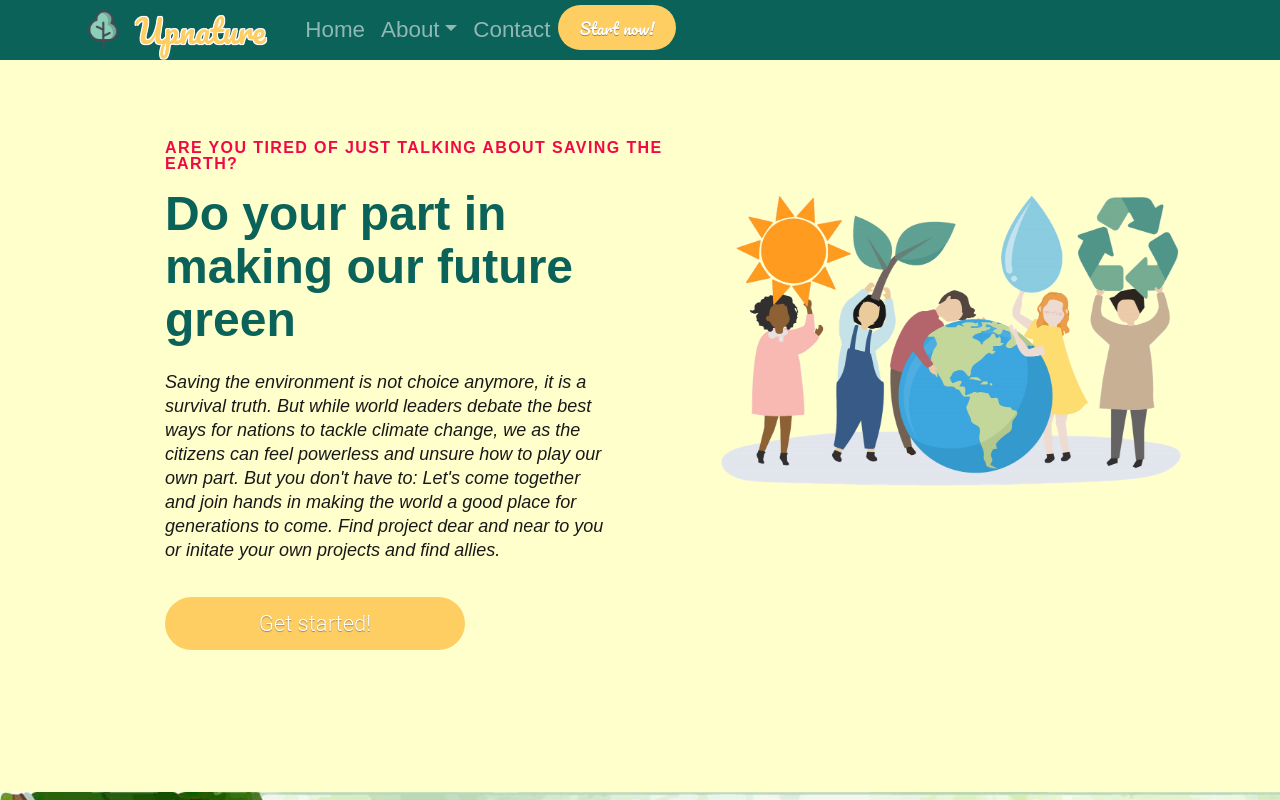
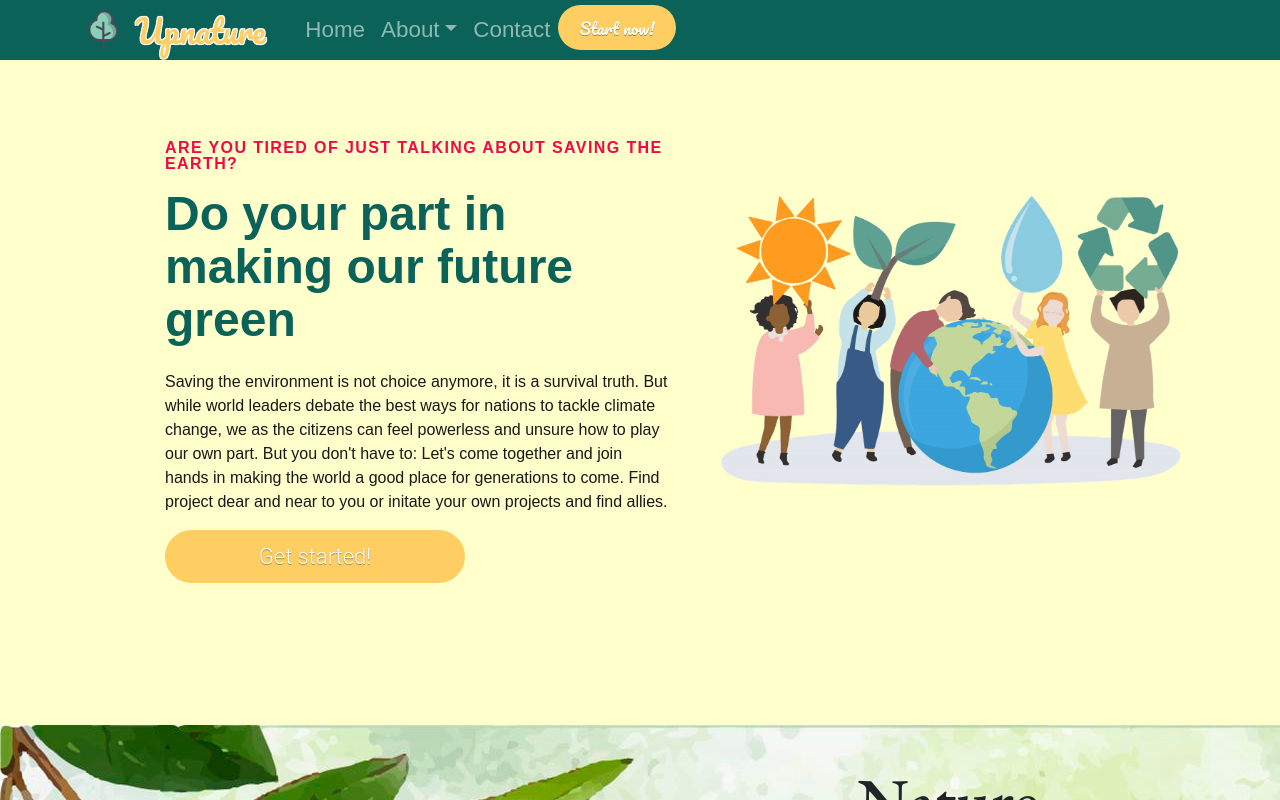
Before and after one commit to carlos-celfo/Upnature, a React (Create React App) app: page / in a window 1280 px wide. Shown: the top 800 px of the page. Built offline with nearby package versions, Linux system fonts and the light colour scheme.

Commit message:
Update Landing.js

```diff
--- a/src/components/Sections/Landing.js
+++ b/src/components/Sections/Landing.js
@@ -15,7 +15,7 @@ const Landing = () => {
                 <h1 className='heading'>
                 Do your part in making our future green
                 </h1>
-                <p className= 'home__hero-subtitle'>
+                <p className= 'description'>
                 Saving the environment is not choice anymore, it is a survival truth.
                 But while world leaders debate the best ways for nations to tackle climate change, we as the citizens can feel powerless and unsure how to play our own part.
                 But you don't have to: Let's come together and join hands in making the world a good place for generations to come. Find project dear and near to you or initate your own projects and find allies.
```
